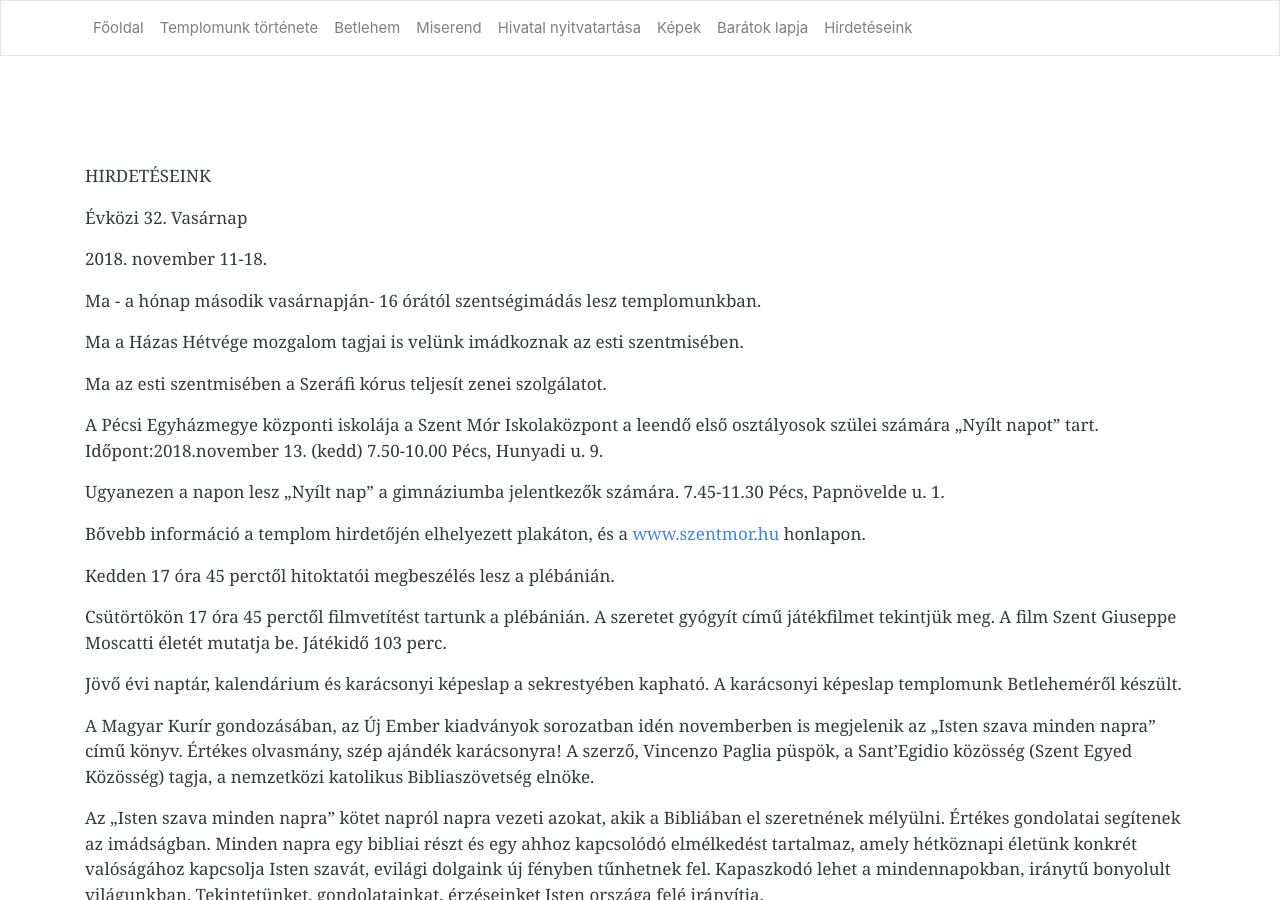
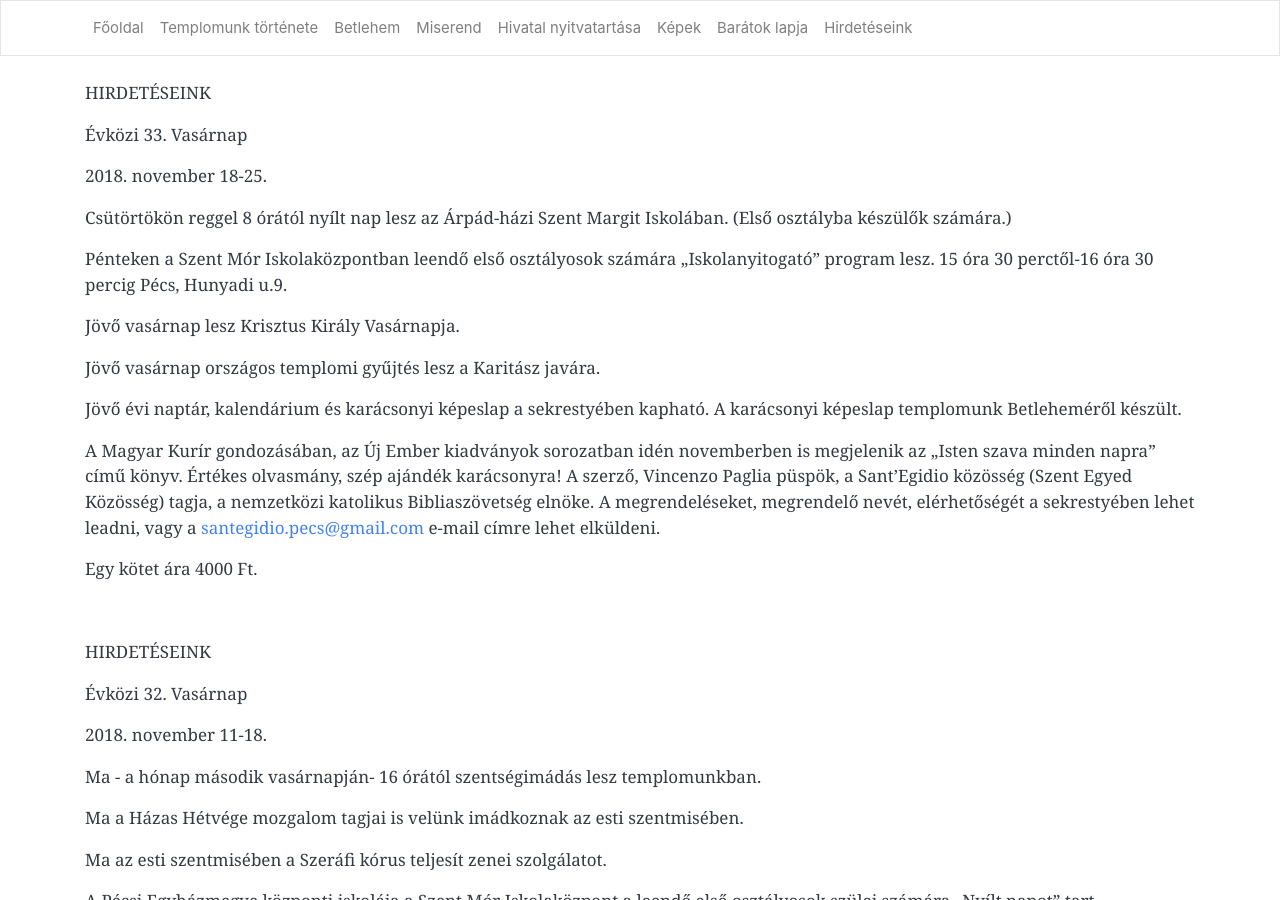
Before and after one commit to pecsi-ferences/pecsi-ferences.github.io, a Jekyll site: the page built from hirdeteseink.md, in a window 1280 px wide and 900 px high. Built offline with Jekyll 4.4.1, drawn with Linux system fonts in a browser that asks for light colours; nearby versions of some CDN libraries.

Commit message:
Update from Forestry.io - Updated hirdeteseink.md

```diff
--- a/hirdeteseink.md
+++ b/hirdeteseink.md
@@ -3,7 +3,25 @@ layout: default
 title: Hirdetéseink
 
 ---
+HIRDETÉSEINK
 
+Évközi 33. Vasárnap
+
+2018\. november 18-25.
+
+Csütörtökön reggel 8 órától nyílt nap lesz az Árpád-házi Szent Margit Iskolában. (Első osztályba készülők számára.)
+
+Pénteken a Szent Mór Iskolaközpontban leendő első osztályosok számára „Iskolanyitogató” program lesz. 15 óra 30 perctől-16 óra 30 percig Pécs, Hunyadi u.9.
+
+Jövő vasárnap lesz Krisztus Király Vasárnapja.
+
+Jövő vasárnap országos templomi gyűjtés lesz a Karitász javára.
+
+Jövő évi naptár, kalendárium és karácsonyi képeslap a sekrestyében kapható. A karácsonyi képeslap templomunk Betleheméről készült.
+
+A Magyar Kurír gondozásában, az Új Ember kiadványok sorozatban idén novemberben is megjelenik az „Isten szava minden napra” című könyv. Értékes olvasmány, szép ajándék karácsonyra! A szerző, Vincenzo Paglia püspök, a Sant'Egidio közösség (Szent Egyed Közösség) tagja, a nemzetközi katolikus Bibliaszövetség elnöke. A megrendeléseket, megrendelő nevét, elérhetőségét a sekrestyében lehet leadni, vagy a [santegidio.pecs@gmail.com](mailto:santegidio.pecs@gmail.com) e-mail címre lehet elküldeni.
+
+Egy kötet ára 4000 Ft.
 
 
 
```
